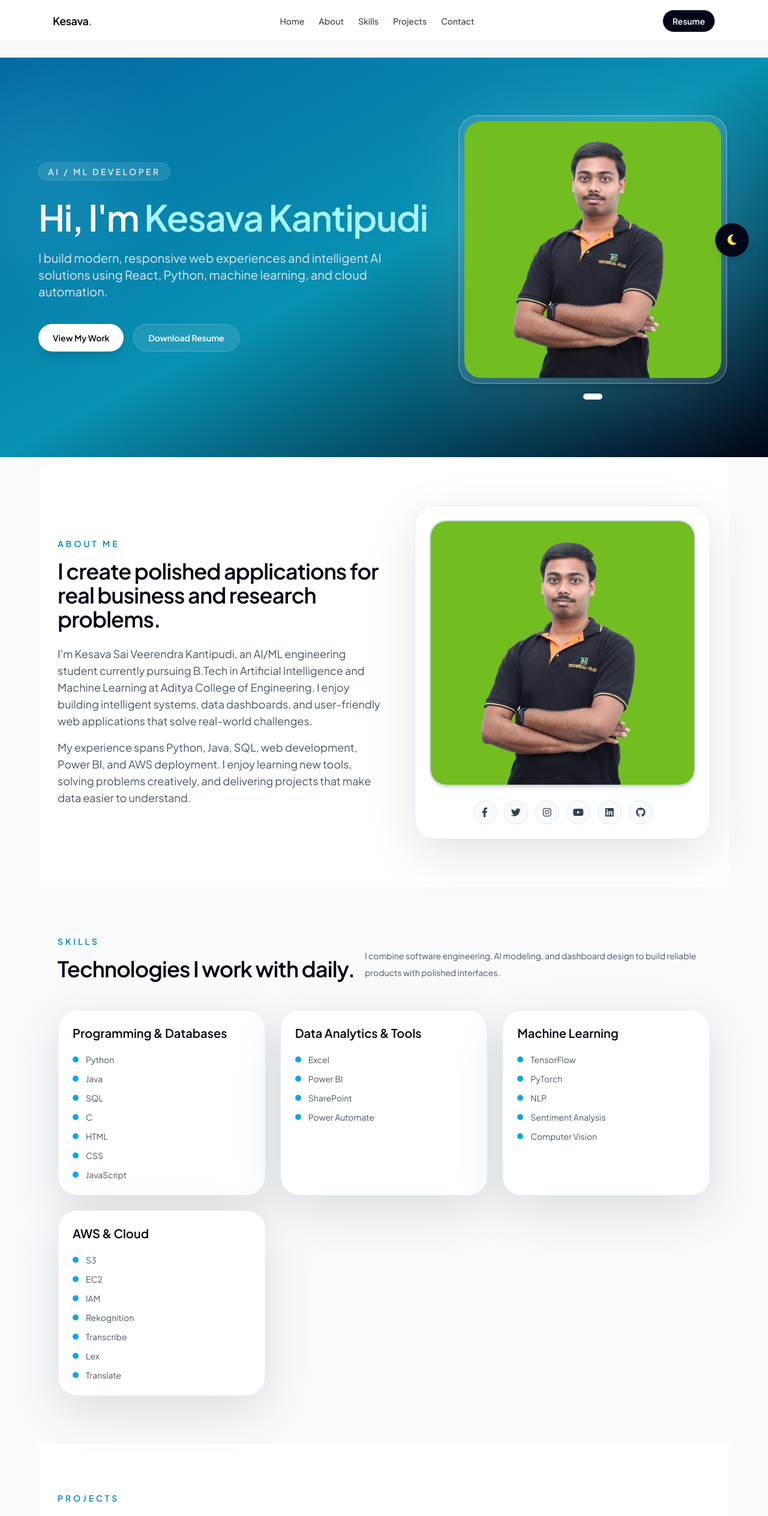
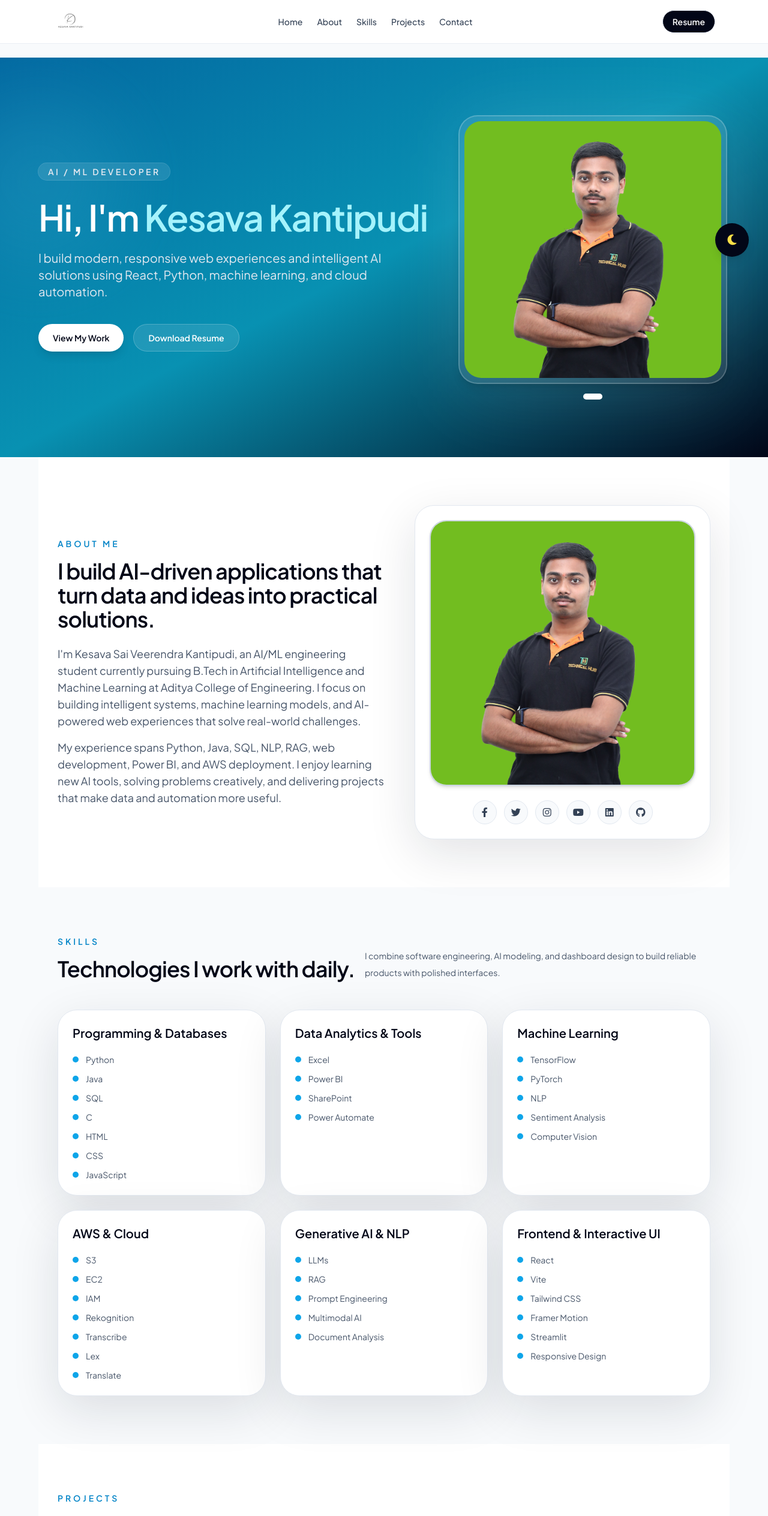
Before and after one commit to kesavakantipudi/KesavaKantipudi-portfolio, a React (Vite) app: page / in a window 1280 px wide. Shown: the top 2527 px of the page at 60% size. Built offline with nearby package versions, Linux system fonts and the light colour scheme; the HTML template or start-up script is replaced by a standard one.

Commit message:
Highlight AI focus in About section

```diff
--- a/src/App.jsx
+++ b/src/App.jsx
@@ -9,6 +9,9 @@ const carouselImages = Object.values(imageModules)
   .map((module) => module.default)
   .filter((img) => img && !img.toLowerCase().includes('logo')) // Exclude logo from carousel
   .sort(); // Sort for consistent ordering
+const logoImage = Object.values(imageModules)
+  .map((module) => module.default)
+  .find((img) => img && img.toLowerCase().includes('logo')) || '';
 
 const navLinks = [
   { label: 'Home', href: '#home' },
@@ -43,6 +46,14 @@ const skillGroups = [
   {
     title: 'AWS & Cloud',
     items: ['S3', 'EC2', 'IAM', 'Rekognition', 'Transcribe', 'Lex', 'Translate']
+  },
+  {
+    title: 'Generative AI & NLP',
+    items: ['LLMs', 'RAG', 'Prompt Engineering', 'Multimodal AI', 'Document Analysis']
+  },
+  {
+    title: 'Frontend & Interactive UI',
+    items: ['React', 'Vite', 'Tailwind CSS', 'Framer Motion', 'Streamlit', 'Responsive Design']
   }
 ];
 
@@ -120,8 +131,12 @@ export default function App() {
       </button>
       <header className={`fixed inset-x-0 top-0 z-50 border-b transition-colors duration-300 ${isDark ? 'border-slate-800 bg-slate-950/95 backdrop-blur-md' : 'border-slate-200/70 bg-white/95 backdrop-blur-md'}`}>
         <div className="mx-auto flex max-w-6xl items-center justify-between px-4 py-4 sm:px-6">
-          <a href="#home" className={`text-lg font-semibold tracking-tight transition-colors duration-300 ${isDark ? 'text-white' : 'text-slate-950'}`}>
-            Kesava<span className="text-sky-600">.</span>
+          <a href="#home" className="transition duration-300 hover:opacity-90">
+            <img
+              src={logoImage}
+              alt="Kesava Kantipudi logo"
+              className="h-10 w-auto max-w-[10rem] object-contain"
+            />
           </a>
 
           <nav className="hidden items-center gap-6 md:flex">
@@ -259,13 +274,13 @@ export default function App() {
             <div>
               <p className="text-sm font-semibold uppercase tracking-[0.28em] text-sky-600">About Me</p>
               <h2 className={`mt-4 text-3xl font-semibold tracking-tight transition-colors duration-300 sm:text-4xl ${isDark ? 'text-white' : 'text-slate-950'}`}>
-                I create polished applications for real business and research problems.
+                I build AI-driven applications that turn data and ideas into practical solutions.
               </h2>
               <p className={`mt-6 max-w-2xl text-base leading-8 transition-colors duration-300 sm:text-lg ${isDark ? 'text-slate-400' : 'text-slate-600'}`}>
-                I'm Kesava Sai Veerendra Kantipudi, an AI/ML engineering student currently pursuing B.Tech in Artificial Intelligence and Machine Learning at Aditya College of Engineering. I enjoy building intelligent systems, data dashboards, and user-friendly web applications that solve real-world challenges.
+                I'm Kesava Sai Veerendra Kantipudi, an AI/ML engineering student currently pursuing B.Tech in Artificial Intelligence and Machine Learning at Aditya College of Engineering. I focus on building intelligent systems, machine learning models, and AI-powered web experiences that solve real-world challenges.
               </p>
               <p className={`mt-4 max-w-2xl text-base leading-8 transition-colors duration-300 sm:text-lg ${isDark ? 'text-slate-400' : 'text-slate-600'}`}>
-                My experience spans Python, Java, SQL, web development, Power BI, and AWS deployment. I enjoy learning new tools, solving problems creatively, and delivering projects that make data easier to understand.
+                My experience spans Python, Java, SQL, NLP, RAG, web development, Power BI, and AWS deployment. I enjoy learning new AI tools, solving problems creatively, and delivering projects that make data and automation more useful.
               </p>
             </div>
 
@@ -418,7 +433,7 @@ export default function App() {
 
               <div className={`rounded-[1.5rem] border p-8 backdrop-blur-sm transition-colors duration-300 ${isDark ? 'border-white/10 bg-white/5' : 'border-white/20 bg-white/10'}`}>
                 <h3 className={`text-xl font-semibold transition-colors duration-300 ${isDark ? 'text-white' : 'text-white'}`}>Send Me a Message</h3>
-                <form action="https://formspree.io/f/mdkzdov" method="POST" className="mt-6 space-y-4">
+                <form action="https://formspree.io/f/mdkzdovq" method="POST" className="mt-6 space-y-4">
                   <div>
                     <label htmlFor="name" className="block text-sm font-medium text-slate-200 mb-2">
                       Your Name
@@ -465,9 +480,6 @@ export default function App() {
                     Send Message
                   </button>
                 </form>
-                <p className="mt-4 text-xs text-slate-400">
-                  Powered by <a href="https://formspree.io" target="_blank" rel="noreferrer" className="text-sky-400 hover:underline">Formspree</a>
-                </p>
               </div>
             </div>
           </div>
@@ -476,8 +488,20 @@ export default function App() {
 
       <footer className={`border-t py-6 transition-colors duration-300 ${isDark ? 'border-slate-800 bg-slate-950' : 'border-slate-200/70 bg-white'}`}>
         <div className={`mx-auto flex max-w-6xl items-center justify-between px-4 text-sm transition-colors duration-300 sm:px-6 ${isDark ? 'text-slate-400' : 'text-slate-500'}`}>
-          <p>© {new Date().getFullYear()} Kesava Kantipudi. Built with React, Vite, Tailwind CSS, and Framer Motion.</p>
-          <a href="#home" className={`transition hover:text-sky-500 ${isDark ? 'text-sky-400 hover:text-sky-300' : 'text-sky-600 hover:text-sky-800'}`}>Back to top</a>
+          <p>© {new Date().getFullYear()} Kesava Kantipudi</p>
+          <div className="flex items-center gap-2">
+            <a href="#home" className={`transition hover:text-sky-500 ${isDark ? 'text-sky-400 hover:text-sky-300' : 'text-sky-600 hover:text-sky-800'}`}>
+              Back to top
+            </a>
+            <button
+              type="button"
+              onClick={() => window.scrollTo({ top: 0, behavior: 'smooth' })}
+              aria-label="Scroll to top"
+              className={`inline-flex h-8 w-8 items-center justify-center rounded-full border transition-all duration-300 hover:-translate-y-0.5 hover:text-sky-500 ${isDark ? 'border-slate-700 bg-slate-900 text-sky-400 hover:border-sky-400 hover:bg-slate-800 hover:text-sky-300' : 'border-slate-200 bg-slate-50 text-sky-600 hover:border-sky-300 hover:bg-sky-50 hover:text-sky-800'}`}
+            >
+              <i className="fas fa-arrow-up text-xs" />
+            </button>
+          </div>
         </div>
       </footer>
     </div>
```
